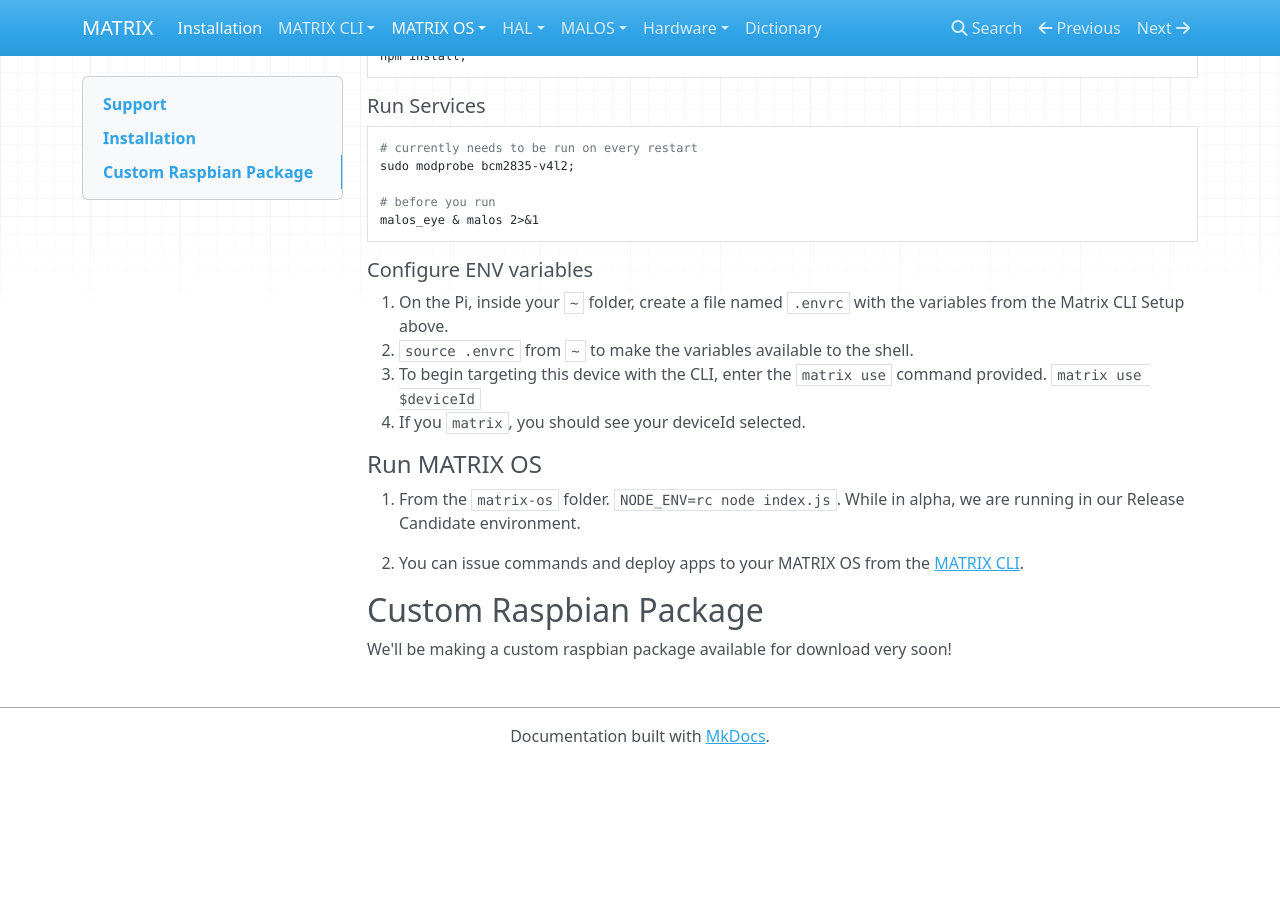
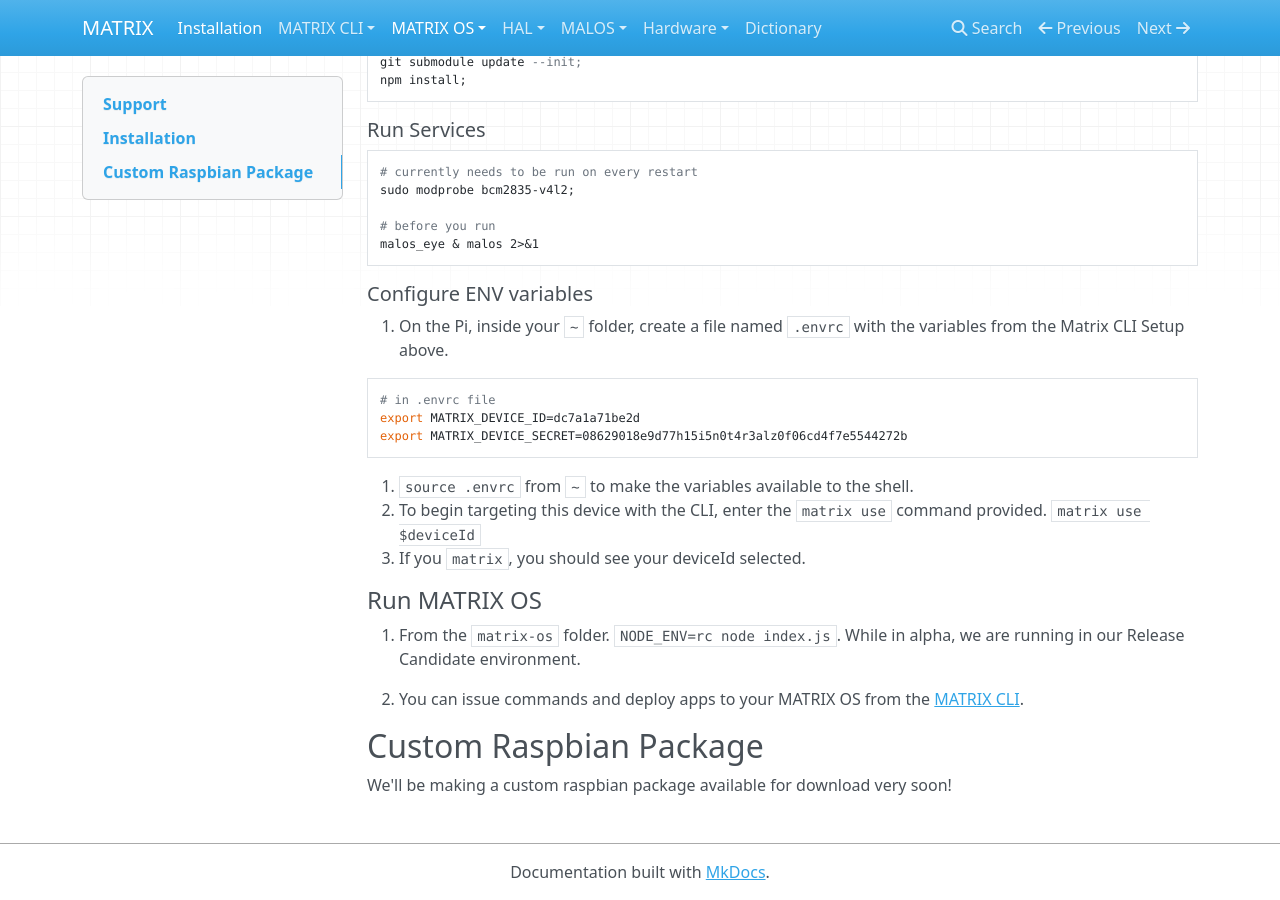
Before and after one commit to matrix-io/matrix-documentation, an MkDocs documentation site: the page built from docs/index.md, in a window 1280 px wide and 900 px high, scrolled down 1483 px. Built offline with MkDocs 1.6.1, drawn with Linux system fonts in a browser that asks for light colours; nearby versions of some CDN libraries; old or Windows-style settings are respelled for this version of MkDocs; before the commit the page ends 2247 px from its top, so only the background shows below that; some of the changed text lies outside the part shown.

````diff
--- a/docs/index.md
+++ b/docs/index.md
@@ -8,6 +8,7 @@
 **Note:** Pre-requisite of [NodeJS](https://nodejs.org/en/download) on the client computer.
 
 1. Install [MATRIX CLI](../CLI/overview.md) via npm `npm install -g matrix-cli`.
+1. Target the proper environment `matrix set env rc`.
 1. With MATRIX CLI installed on your computer, register an account with MATRIX via `matrix register`.
 1. Once registered an account, run `matrix register device`.
 1. Enter a `device name` and (optional) `device description`.
@@ -84,6 +85,11 @@ malos_eye & malos 2>&1
 ##### Configure ENV variables
 
 1. On the Pi, inside your `~` folder, create a file named `.envrc` with the variables from the Matrix CLI Setup above.
+```
+# in .envrc file
+export MATRIX_DEVICE_ID=dc7a1a71be2d
+export MATRIX_DEVICE_SECRET=08629018e9d77h15i5n0t4r3alz0f06cd4f7e5544272b
+```
 1. `source .envrc` from `~` to make the variables available to the shell.
 1. To begin targeting this device with the CLI, enter the `matrix use` command provided. `matrix use $deviceId`
 1. If you `matrix`, you should see your deviceId selected.
````
Also changed, not shown: docs/intro/cli-troubleshooting.md (+6 -0 lines).
